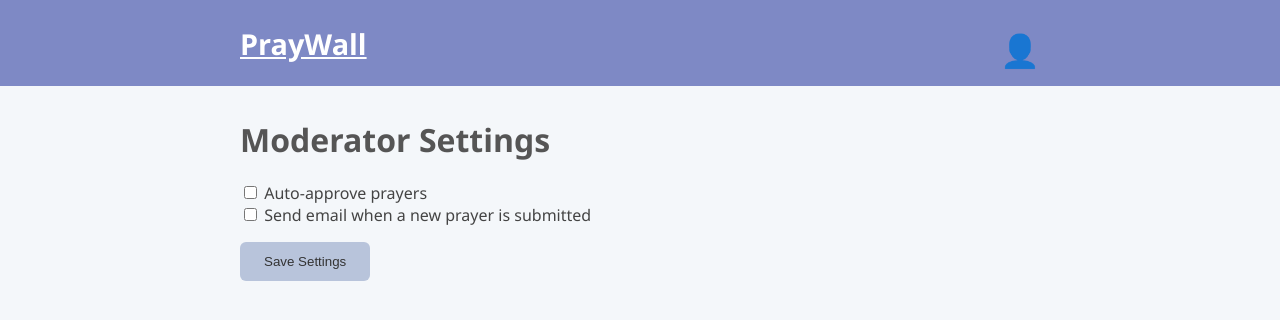
After one commit to veasey/praywall, a PHP site: template templates/backend/moderate/settings.twig in a window 1280 px wide. The commit adds this page. Shown: the top 320 px of the page. Run offline with PHP 8.4, Linux system fonts and the light colour scheme; the template is opened without the code that fills it, so the values that code supplies are empty; some libraries are stand-ins or nearby versions.

Commit message:
add moderator settings page, update log

```diff
--- a/src/routes/backend.php
+++ b/src/routes/backend.php
@@ -8,10 +8,10 @@ use Slim\App;
 return function (App $app) {
 
     $app->group('/moderate', function ($group)  {
-        $group->get('/requests', [ModeraterDashboardController::class, 'dashboard']);
+        $group->get('/requests', [ModeraterDashboardController::class, 'showDashboard']);
+        $group->get('/settings', [ModeraterDashboardController::class, 'showSettings']);
         $group->post('/approve', [ModeraterDashboardController::class, 'approvePrayer']);
         $group->post('/deny', [ModeraterDashboardController::class, 'denyPrayer']);
-        $group->get('/unapprove/{id}', [ModeraterDashboardController::class, 'unapprovePrayer']); // Unapprove a prayer request from frontend
     })->add(new AuthMiddleware());
 
     $app->group('/admin', function ($group)  {
--- a/src/routes/frontend.php
+++ b/src/routes/frontend.php
@@ -3,6 +3,7 @@
 use App\Middleware\AuthMiddleware;
 use App\Controllers\Frontend\PrayerController;
 use App\Controllers\Frontend\AuthController;
+use App\Controllers\Backend\ModeraterDashboardController;
 use Slim\App;
 
 return function (App $app) {
@@ -22,4 +23,7 @@ return function (App $app) {
     $app->get('/register', [AuthController::class, 'showRegisterForm']);
     $app->post('/register', [AuthController::class, 'register']);
     $app->get('/logout', [AuthController::class, 'logout']);
+
+    // moderator controls
+    $app->get('/moderate/unapprove/{id}', [ModeraterDashboardController::class, 'unapprovePrayer']); // Unapprove a prayer request from frontend
 };
--- /dev/null
+++ b/templates/backend/moderate/settings.twig
@@ -0,0 +1,23 @@
+{% extends "base.twig" %}
+
+{% block content %}
+  <h1>Moderator Settings</h1>
+
+  <form method="post" action="/moderator/settings" class="moderator-settings-form">
+    <div class="form-group">
+      <label for="auto_approve">
+        <input type="checkbox" id="auto_approve" name="auto_approve" {% if settings.auto_approve %}checked{% endif %}>
+        Auto-approve prayers
+      </label>
+    </div>
+
+    <div class="form-group">
+      <label for="notify_email">
+        <input type="checkbox" id="notify_email" name="notify_email" {% if settings.notify_email %}checked{% endif %}>
+        Send email when a new prayer is submitted
+      </label>
+    </div>
+
+    <button type="submit" class="save-button">Save Settings</button>
+  </form>
+{% endblock %}
--- a/templates/partials/header_moderator_menu.twig
+++ b/templates/partials/header_moderator_menu.twig
@@ -2,7 +2,7 @@
 <div class="moderator-menu">
     <div class="moderator-menu-container">
         <a href="/moderate/requests">Prayer Requests</a>
-        <a href="/settings">Settings</a>
+        <a href="/moderate/settings">Settings</a>
         {% if user.role == 'admin' %}
             <a href="/users">Users</a>
         {% endif %}
```
Also changed, not shown: LOG.MD (+22 -4 lines), src/Controllers/Backend/ModeraterDashboardController.php (+6 -1 lines).
